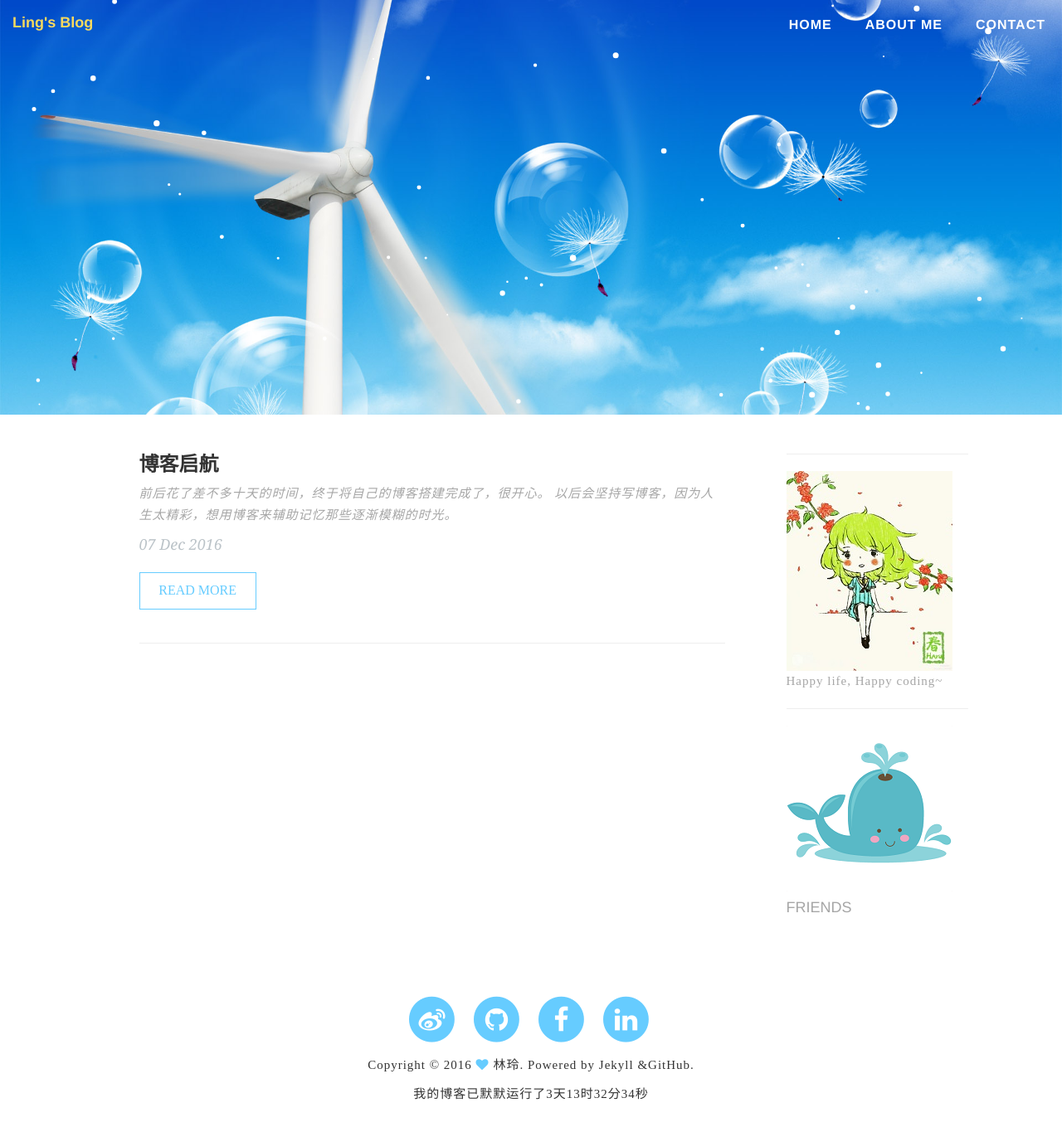
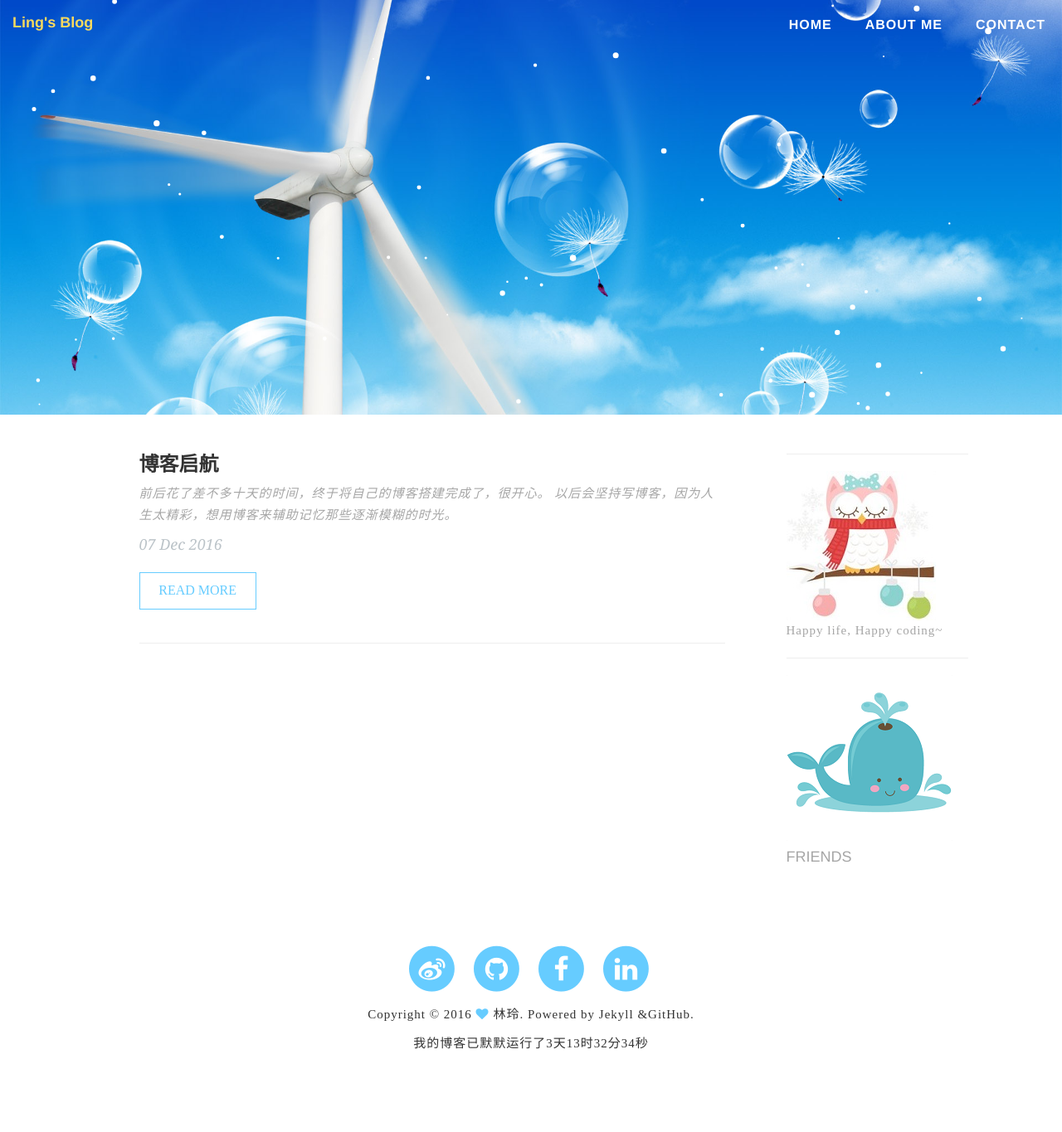
Before and after one commit to LingLinyp/LingLinyp.github.io, a Jekyll site: the page built from index.html, in a window 1280 px wide and 1383 px high. Shown: the top 1365 px of the window at 83% size. Built offline with Jekyll 4.4.1, drawn with Linux system fonts in a browser that asks for light colours.

Commit message:
add_sidebar_image

```diff
--- a/_layouts/page.html
+++ b/_layouts/page.html
@@ -22,7 +22,7 @@
       </section> -->
       <section class="visible-lg visible-md">
         <hr/>
-        <div><img src="{{ site.baseurl}}/images/sidebar_2.jpg" alt="linglin_blog"></div>
+        <div><img src="{{ site.baseurl}}/images/sidebar_3.jpg" alt="linglin_blog"></div>
         <p style="color: #a6a6a6">Happy life, Happy coding~</p>
       </section>
 
```
